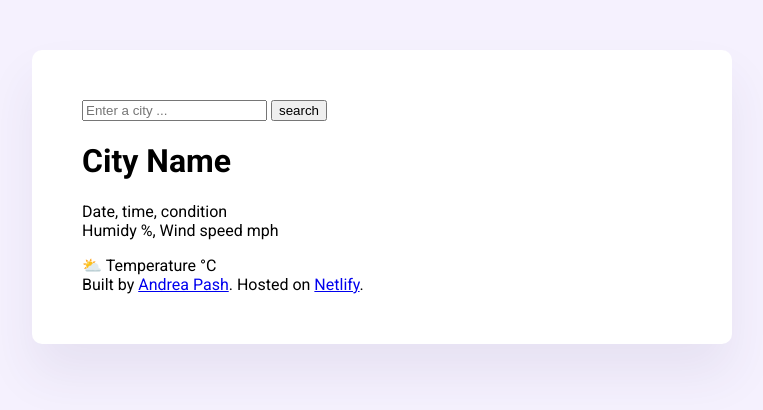
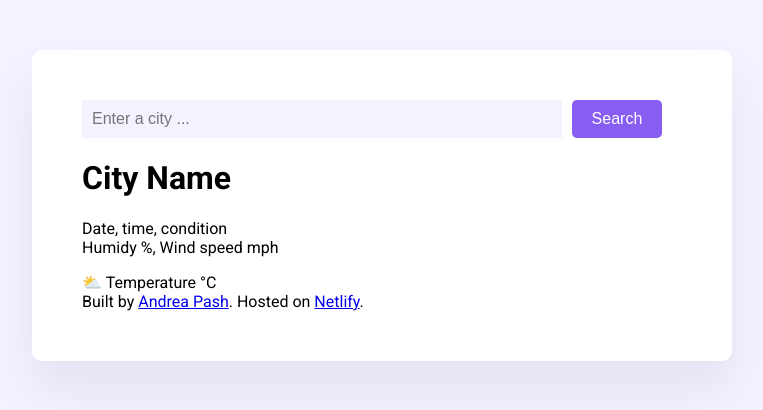
Before and after one commit to codeandreap/local-weather-application, a plain HTML site: page index.html in a window 1280 px wide. Shown: the whole page, without its empty margins (258-1021 px from the left). Drawn offline with Linux system fonts and the light colour scheme.

Commit message:
styled search form button

```diff
--- a/index.html
+++ b/index.html
@@ -15,10 +15,15 @@
   <body>
     <div class="weather-app">
       <header>
-        <div class="form">
-          <form>
-            <input type="search" placeholder="Enter a city ..." required />
-            <input type="submit" value="search" />
+        <div>
+          <form class="search-form">
+            <input
+              type="search"
+              placeholder="Enter a city ..."
+              required
+              class="search-form-input"
+            />
+            <input type="submit" value="Search" class="search-form-button" />
           </form>
         </div>
       </header>
--- a/src/style.css
+++ b/src/style.css
@@ -11,3 +11,21 @@ body {
   border-radius: 10px;
   box-shadow: 0 30px 50px rgba(65, 50, 100, 0.08);
 }
+.search-form-input {
+  background-color: #f5f1fe;
+  font-size: 16px;
+  color: #dcdbe3;
+  border: none;
+  padding: 10px;
+  width: 80%;
+}
+.search-form-button {
+  background-color: #885df1;
+  padding: 10px;
+  font-size: 16px;
+  color: white;
+  border: none;
+  border-radius: 5px;
+  width: 15%;
+  margin-left: 6px;
+}
```
